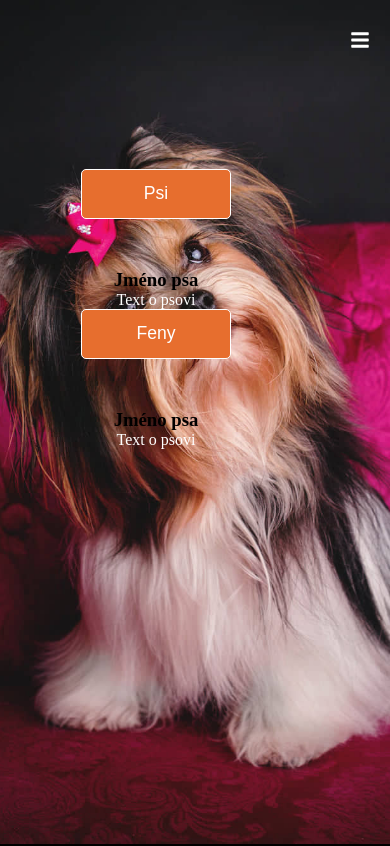
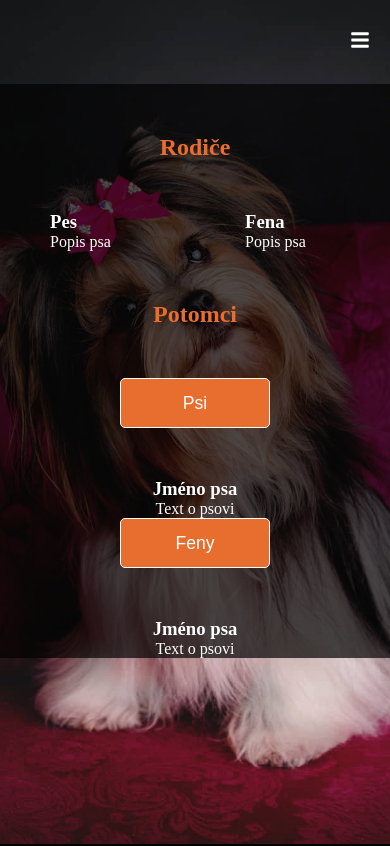
Before and after one commit to KvetoslavPrikryl/Sweet_Caramel_Rose, a React (Create React App) app: page /Chovatelska_stanice in a window 390 px wide. Shown: the top 846 px of the page. Built offline with nearby package versions, Linux system fonts and the light colour scheme.

Commit message:
stiling KennelImg.js and creation CuttingImg.js and this styles

```diff
--- a/src/components/FooterStyles.css
+++ b/src/components/FooterStyles.css
@@ -6,9 +6,6 @@
     grid-template-columns: repeat(2, 1fr);
     grid-gap: 40px;
     padding: 0.6rem 0;
-}
-.footer-container h3,p{
-    color: white;
 }
 .footer-container .cont-left{
     max-width: 100%;
--- a/src/components/HeroImg.js
+++ b/src/components/HeroImg.js
@@ -1,13 +1,10 @@
 import React from 'react';
 import "./HeroImgStyles.css";
-import Dog1 from "../img/Dog1.jpg";
 
 const HeroImg = () => {
   return (
     <div className='mask'>
-      <div className='img'>
-        <img className='dogImg' src={Dog1} alt="Dog_img" />
-      </div>
+      <div className='img'></div>
       <div className='content'>
         <h1>Vítejte na stránce <span className='logoName'>Sweet Caramel Rose</span></h1>
       </div>
--- a/src/components/HeroImgStyles.css
+++ b/src/components/HeroImgStyles.css
@@ -3,9 +3,10 @@
     height:100%;
     position: relative;
 }
-.mask .dogImg{
+.mask .img{
     width: 100%;
     height: 100vh;
+    background-image: url("../img/Dog1.jpg");
     background-size: cover;
     background-position: center;
     object-fit: cover;
@@ -15,10 +16,6 @@
     top: 50px;
     left: 100px;
     width:90%;
-}
-.mask .content h1{
-    color: white;
-
 }
 .mask .content h1 .logoName{
     color:rgba(231,110,46,255) ;
--- a/src/components/KennelImg.js
+++ b/src/components/KennelImg.js
@@ -6,6 +6,18 @@ const KennelImg = () => {
     <div className='kennel-container'>
         <div className='img'></div>
         <div className='kennel-content'>
+            <div>
+                <h2>Rodiče</h2>
+                <div className='dog'>
+                    <h3>Pes</h3>
+                    <p>Popis psa</p>
+                </div>
+                <div className='dog'>
+                    <h3>Fena</h3>
+                    <p>Popis psa</p>
+                </div>
+            </div>
+            <h2 className="">Potomci</h2>
             <div className='kennel-dog kennel-text' >
                 <button className='btn'>Psi</button>
                 <ul>
--- a/src/components/KennelImgStyles.css
+++ b/src/components/KennelImgStyles.css
@@ -13,19 +13,32 @@
 .kennel-content{
     position: absolute;
     width:80%;
-    left:10%;
-    top: 20%;
+    left: 15%;
+    top: 10%;
+    text-align: center;
+    background: rgba(0, 0, 0, 0.685);
+}
+.dog{
+    width:50%;
+    float: left;
+    text-align: left;
+    padding: 0 50px 50px 50px;
+}
+
+h2{
+    color: rgba(231,110,46,255);
+    margin: 50px 0;
 }
 .kennel-dog{
     width: 50%;
     float: left;
 }
-.kennel-text{
-    text-align: center;
-}
 @media screen and (max-width: 1000px){
     .kennel-content{
         left:0;
+        text-align: center;
+        width: 100%;
+        top:10%;
     }
     .kennel-dog{
         width: 100%;
--- a/src/components/NavbarStyles.css
+++ b/src/components/NavbarStyles.css
@@ -8,12 +8,6 @@
     position: absolute;
     top: 30%;
     left: 0;
-}
-.header a{
-    text-decoration: none;
-}
-.header ul{
-    list-style-type: none;
 }
 .hamburger{
     display: none;
--- a/src/index.css
+++ b/src/index.css
@@ -18,3 +18,12 @@ body {
   cursor: pointer;
   font-size: 1.1rem;
 }
+ul{
+  list-style-type: none;
+}
+a{
+  text-decoration: none;
+}
+h1,h2,h3,h4,h5,p{
+  color: white;
+}
--- a/src/routes/Kennel.js
+++ b/src/routes/Kennel.js
@@ -6,8 +6,8 @@ import KennelImg from '../components/KennelImg';
 const Kennel = () => {
   return (
     <div>
+        <KennelImg />
         <Navbar />
-        <KennelImg />
         <Footer />
     </div>
   )
```
Also changed, not shown: src/components/CuttingImg.js (added), src/components/CuttingImgStyles.css (added).
